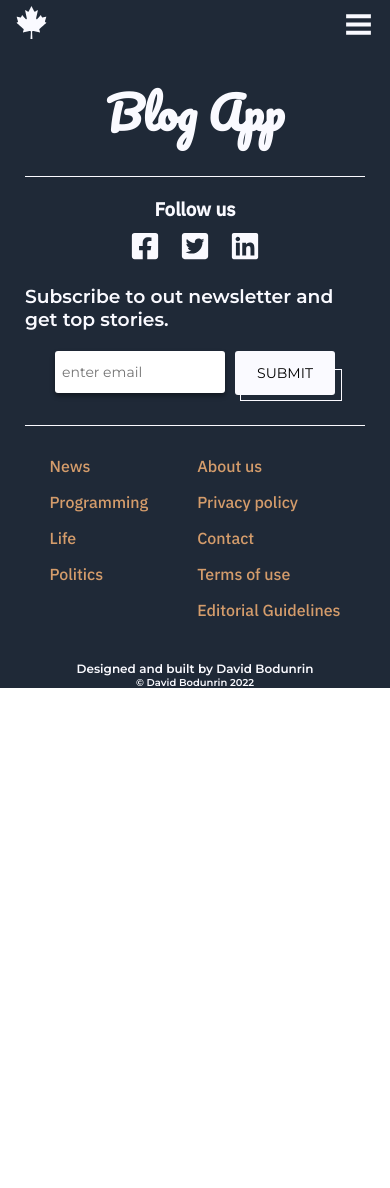
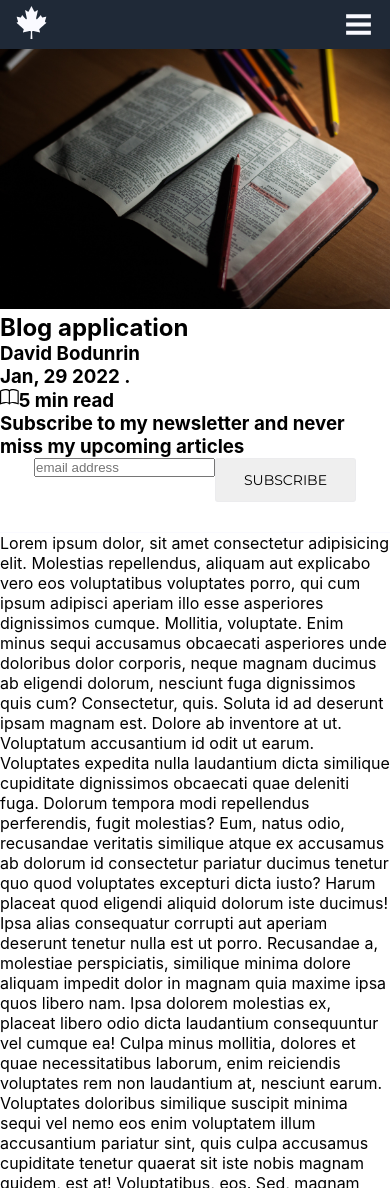
Before and after one commit to masterchief-Dave/blog-app, a React (Create React App) app in the folder frontend/: page /post in a window 390 px wide. Shown: the top 1188 px of the page. Before the commit the page ends 844 px from the top, so only its background shows below. Built offline with nearby package versions, Linux system fonts and the light colour scheme.

Commit message:
Little changes added

```diff
--- a/frontend/src/App.js
+++ b/frontend/src/App.js
@@ -4,7 +4,7 @@ import Profile from './pages/profile'
 import Home from './pages/Home'
 import Register from './pages/Register'
 import Login from './pages/Login'
-import Post from './components/Post'
+import Post from './pages/Post'
 import { BrowserRouter, Route, Routes } from 'react-router-dom'
 
 function App() {
--- a/frontend/src/components/Post.jsx
+++ /dev/null
@@ -1,14 +0,0 @@
-import Header from './Header'
-import Footer from './Footer'
-
-function Post() {
-  return (
-    <div>
-        <Header />
-
-        <Footer  />
-    </div>
-  )
-}
-
-export default Post
--- a/frontend/src/pages/Post.jsx
+++ b/frontend/src/pages/Post.jsx
@@ -0,0 +1,167 @@
+import Header from './../components/Header'
+import Footer from './../components/Footer'
+import Bible from './../img/bible.jpg'
+import { BsBook } from 'react-icons/bs'
+import { FaPaperPlane } from 'react-icons/fa'
+import {BiRightArrow} from 'react-icons/bi'
+import {HiOutlinePlusSm} from 'react-icons/hi'
+import styles from './post.module.css'
+
+function Post() {
+  return (
+    <div>
+      <Header />
+      <main>
+        <section>
+          <div>
+            <div>
+              <img src={Bible} alt="image of the bible" />
+            </div>
+
+            <div>
+              <h1>Blog application</h1>
+
+              <div>
+                {/* <img src="" alt="" /> */}
+                <h3> David Bodunrin </h3>
+              </div>
+
+              <div>
+                <h3>
+                  Jan, 29 2022 <span>.</span>
+                </h3>
+
+                <h3>
+                  {' '}
+                  <BsBook />5 min read{' '}
+                </h3>
+              </div>
+
+              <div>
+                <h3>
+                  Subscribe to my newsletter and never miss my upcoming articles
+                </h3>
+                <form action="">
+                  <input type="text" placeholder="email address" />
+                  <button type="submit"> SUBSCRIBE</button>
+                </form>
+              </div>
+
+              <div>
+                Lorem ipsum dolor, sit amet consectetur adipisicing elit.
+                Molestias repellendus, aliquam aut explicabo vero eos
+                voluptatibus voluptates porro, qui cum ipsum adipisci aperiam
+                illo esse asperiores dignissimos cumque. Mollitia, voluptate.
+                Enim minus sequi accusamus obcaecati asperiores unde doloribus
+                dolor corporis, neque magnam ducimus ab eligendi dolorum,
+                nesciunt fuga dignissimos quis cum? Consectetur, quis. Soluta id
+                ad deserunt ipsam magnam est. Dolore ab inventore at ut.
+                Voluptatum accusantium id odit ut earum. Voluptates expedita
+                nulla laudantium dicta similique cupiditate dignissimos
+                obcaecati quae deleniti fuga. Dolorum tempora modi repellendus
+                perferendis, fugit molestias? Eum, natus odio, recusandae
+                veritatis similique atque ex accusamus ab dolorum id consectetur
+                pariatur ducimus tenetur quo quod voluptates excepturi dicta
+                iusto? Harum placeat quod eligendi aliquid dolorum iste ducimus!
+                Ipsa alias consequatur corrupti aut aperiam deserunt tenetur
+                nulla est ut porro. Recusandae a, molestiae perspiciatis,
+                similique minima dolore aliquam impedit dolor in magnam quia
+                maxime ipsa quos libero nam. Ipsa dolorem molestias ex, placeat
+                libero odio dicta laudantium consequuntur vel cumque ea! Culpa
+                minus mollitia, dolores et quae necessitatibus laborum, enim
+                reiciendis voluptates rem non laudantium at, nesciunt earum.
+                Voluptates doloribus similique suscipit minima sequi vel nemo
+                eos enim voluptatem illum accusantium pariatur sint, quis culpa
+                accusamus cupiditate tenetur quaerat sit iste nobis magnam
+                quidem, est at! Voluptatibus, eos. Sed, magnam incidunt
+                consequatur iste quis consectetur animi aperiam, minima, maiores
+                iusto nulla aut ipsum mollitia eos libero inventore rerum quos.
+                Magni quaerat magnam esse fugit harum, commodi laudantium
+                molestiae! Repellendus, optio minima commodi consequuntur
+                architecto dolorum expedita dolore perferendis blanditiis
+                cupiditate quae unde nulla! Velit fugiat recusandae, repellat
+                adipisci, est natus earum modi error autem, sint minus doloribus
+                vel? Ut delectus impedit dicta, nostrum aliquam, repellendus
+                placeat officiis assumenda consequatur quis eius ullam alias ex
+                cum porro quas hic accusantium quasi voluptatibus ratione
+                deleniti! Quidem ullam dicta ducimus suscipit! Est fuga porro
+                numquam quaerat, quos nulla deleniti iusto aliquam assumenda
+                doloribus. Architecto saepe nam eos odio illum doloribus aliquid
+                autem ipsum voluptas quae rerum, commodi expedita dolorem quod
+                recusandae! Ratione eveniet dignissimos iste aspernatur quos,
+                rerum quia enim modi fugiat necessitatibus natus? Neque sint, et
+                nisi, provident voluptates qui quibusdam excepturi corporis non
+                unde saepe numquam quia porro repudiandae. Deserunt beatae,
+                voluptatibus, at sed, eum illum facilis non fugit quidem odio id
+                dolore est ipsa ratione voluptatum commodi temporibus hic
+                veritatis debitis enim laborum odit. Ex architecto atque
+                officiis. Quod quae consectetur dolores cupiditate nisi minus,
+                distinctio molestias delectus fugiat exercitationem facere earum
+                mollitia illo consequuntur praesentium eveniet animi iure
+                similique atque, inventore hic repellat quidem tempore quo! Hic.
+                Atque qui dignissimos non obcaecati repellat molestias. Maiores
+                nisi provident delectus officiis consequuntur architecto
+                repellat illum doloremque rem nihil vel at vitae voluptatem
+                omnis dicta consequatur pariatur, necessitatibus similique
+                consectetur. Nostrum saepe fugiat qui quasi sequi, pariatur
+                voluptatem expedita. Reiciendis asperiores optio, dignissimos
+                temporibus accusantium, suscipit fugiat quis repudiandae non
+                nihil eos esse est laudantium quidem, tempora reprehenderit
+                soluta. Minus! Sapiente sunt dolore saepe deserunt sint illum
+                quidem optio, dolorum sit at. Deleniti nam, ratione deserunt
+                perferendis est debitis recusandae adipisci fuga officia
+                repellat fugit. Quaerat reprehenderit suscipit dolorum maxime?
+                Molestiae et ut aperiam repudiandae vel? Atque natus nam minima,
+                dolores accusamus labore suscipit consectetur aperiam, sit a
+                quasi corporis rerum voluptatum officiis neque ut optio aliquam
+                alias repellat eligendi. Libero quibusdam officiis tempore natus
+                officia tenetur consequatur necessitatibus. Soluta, dolorum,
+                architecto recusandae veniam doloribus sequi eum inventore, est
+                repudiandae sunt officia ipsa quod dolorem et dolores! Ad, rerum
+                reprehenderit. Optio ad dignissimos et animi voluptates cumque
+                odio ullam, quod illo provident eos explicabo repellendus
+                blanditiis, dolor dolore sint consequuntur quae! Quo voluptate
+                aut beatae neque totam velit atque dicta.
+              </div>
+
+              <div id={styles.tags}>
+                #data-structures #problem-solving-skills
+              </div>
+
+              <div id={styles.author_profile}>
+                <div>
+                  <div>
+                    <img src="" alt="" />
+                  </div>
+                  <h2> Bodunrin David</h2>
+                  <h3> Fullstack developer</h3>
+                </div>
+
+                <div>
+                  <p>
+                    {' '}
+                    Hello, I am David and I love to code, I thank God. Thanks
+                  </p>
+
+                  <a href="#"> view profile</a>
+                </div>
+              </div>
+
+              <div>
+                  more like this
+              </div>
+
+              <div>
+                  comments
+                  <button>write a comment </button>
+              </div>
+            </div>
+          </div>
+        </section>
+      </main>
+      <Footer />
+    </div>
+  )
+}
+
+export default Post
--- a/frontend/src/pages/login.module.css
+++ b/frontend/src/pages/login.module.css
@@ -1,6 +1,6 @@
 #main {
-    background-image: url('./../img/bg.svg');
-    background-color: rgba(0, 0, 0, .5);
+    background-image: url("./../img/bg.svg");
+    background-color: rgba(0, 0, 0, 0.5);
     background-repeat: no-repeat;
     background-position: center;
     background-size: cover;
@@ -12,7 +12,6 @@
     padding-top: 40px;
     padding-bottom: 50px;
 }
-
 
 #section_1 h1 {
     text-align: center;
@@ -34,7 +33,7 @@
     max-width: 75%;
     margin: 0 auto;
     padding: 15px;
-    background-color: rgba(0, 0, 0, .5);
+    background-color: rgba(0, 0, 0, 0.5);
     border-radius: 10px;
 
     box-shadow: rgba(0, 0, 0, 80%) 0px 0px 16px;
@@ -53,10 +52,10 @@
     padding: 14px 8px;
     outline: none;
     border: none;
-    background-color: rgba(0, 0, 0, .5);
+    background-color: rgba(0, 0, 0, 0.5);
     color: #fff;
     font-size: 17px;
-    border: 1px solid rgba(229, 231, 235, .4);
+    border: 1px solid rgba(229, 231, 235, 0.4);
     line-height: 12px;
     margin-bottom: 20px;
 }
@@ -67,7 +66,7 @@ button {
     border-radius: 3px;
     outline: none;
     border: none;
-    border: 1px solid rgba(229, 231, 235, .4);
+    border: 1px solid rgba(229, 231, 235, 0.4);
     font-size: 14px;
     font-family: montserrat;
 }
@@ -84,7 +83,6 @@ button {
 }
 
 @media screen and (max-width: 700px) {
-
     #section_1 {
         padding: 0px;
     }
@@ -93,7 +91,7 @@ button {
         max-width: 100%;
         margin: 0 auto;
         padding: 15px;
-        background-color: rgba(0, 0, 0, .5);
+        background-color: rgba(0, 0, 0, 0.5);
         border-radius: 0px;
         box-shadow: none;
     }
@@ -103,7 +101,7 @@ button {
     }
 
     #button_box {
-        width: 70%
+        width: 70%;
     }
 }
 
@@ -124,12 +122,12 @@ button {
         width: 80%;
     }
 
-    #img{
+    #img {
         max-width: 200px;
         margin: 0 auto;
     }
 
-    #header{
+    #header {
         margin-bottom: 0;
     }
 }
```
Also changed, not shown: frontend/src/pages/Login.jsx (+6 -6 lines).
